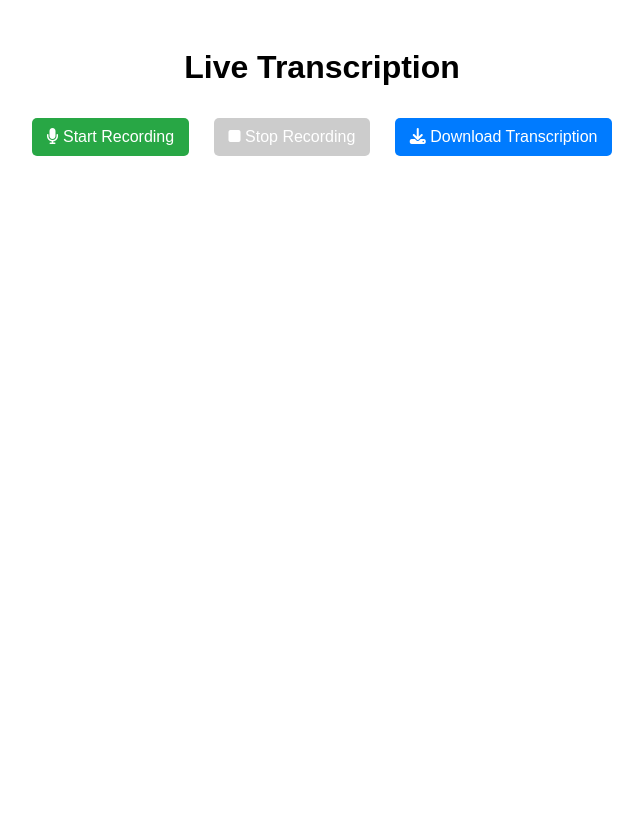
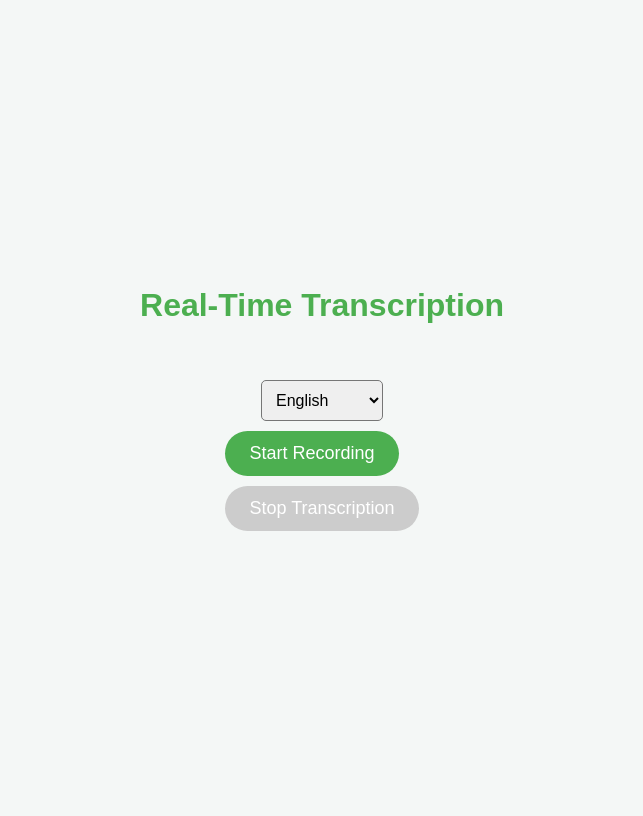
Before and after one commit to Ayka11/sufi, a Flask app: page / in a window 1280 px wide. Shown: the whole page, without its empty margins (318-961 px from the left). Before the commit the page ends 156 px from the top, so only its background shows below. Run offline with Flask 3, Linux system fonts and the light colour scheme; some libraries are stand-ins or nearby versions.

Commit message:
Update index.html

```diff
--- a/templates/index.html
+++ b/templates/index.html
@@ -3,136 +3,116 @@
 <head>
     <meta charset="UTF-8">
     <meta name="viewport" content="width=device-width, initial-scale=1.0">
-    <title>Live Transcription</title>
-    <script src="https://kit.fontawesome.com/a076d05399.js" crossorigin="anonymous"></script>
+    <title>Real-Time Transcription</title>
+    <script src="https://cdnjs.cloudflare.com/ajax/libs/font-awesome/6.0.0-beta3/css/all.min.css"></script>
+    <script src="https://cdnjs.cloudflare.com/ajax/libs/socket.io/4.4.1/socket.io.min.js"></script>
     <style>
         body {
             font-family: Arial, sans-serif;
-            text-align: center;
-            padding: 20px;
+            background-color: #f4f7f6;
+            display: flex;
+            flex-direction: column;
+            align-items: center;
+            justify-content: center;
+            height: 100vh;
+            color: #333;
         }
+        h1 { color: #4CAF50; }
+        #transcription { font-size: 18px; color: #555; margin-top: 20px; text-align: center; word-wrap: break-word; }
         button {
-            font-size: 16px;
-            padding: 10px 15px;
+            background-color: #4CAF50;
+            color: white;
+            padding: 12px 24px;
+            font-size: 18px;
+            border: none;
+            cursor: pointer;
+            border-radius: 50px;
             margin: 10px;
-            border: none;
-            border-radius: 5px;
-            cursor: pointer;
+            display: flex;
+            align-items: center;
+            justify-content: center;
+            transition: background-color 0.3s ease, transform 0.1s ease;
         }
-        #startRecording {
-            background-color: #28a745;
-            color: white;
-        }
-        #stopRecording {
-            background-color: #dc3545;
-            color: white;
-        }
-        #downloadTranscription {
-            background-color: #007bff;
-            color: white;
-        }
-        button:disabled {
-            background-color: #ccc !important;
-            cursor: not-allowed;
-        }
+        button:hover { background-color: #45a049; }
+        button:active { transform: scale(0.98); }
+        button:disabled { background-color: #ccc; cursor: not-allowed; }
+        .highlighted { background-color: #ff9800; }
+        .notification { margin-top: 10px; font-size: 16px; color: #007BFF; }
+        select { padding: 10px; font-size: 16px; border-radius: 5px; margin-top: 15px; }
     </style>
 </head>
 <body>
-    <h1>Live Transcription</h1>
-    <button id="startRecording"><i class="fas fa-microphone"></i> Start Recording</button>
-    <button id="stopRecording" disabled><i class="fas fa-stop"></i> Stop Recording</button>
-    <button id="downloadTranscription"><i class="fas fa-download"></i> Download Transcription</button>
-    <ul id="transcriptionList"></ul>
-
+    <h1>Real-Time Transcription</h1>
+    <div id="transcription"></div>
+    <select id="languageSelect">
+        <option value="en-US">English</option>
+        <option value="az-AZ">Azerbaijani</option>
+        <option value="fr-FR">French</option>
+        <option value="es-ES">Spanish</option>
+    </select>
+    <div>
+        <button id="startButton" onclick="startTranscription()">Start Recording</button>
+        <button id="stopButton" onclick="stopTranscription()" disabled>Stop Transcription</button>
+    </div>
+    <div id="notification" class="notification"></div>
     <script>
+        const socket = io.connect();
+        let isRecording = false;
         let mediaRecorder;
         let audioChunks = [];
-        let transcriptions = [];
 
-        document.getElementById("startRecording").addEventListener("click", async () => {
-            const startBtn = document.getElementById("startRecording");
-            const stopBtn = document.getElementById("stopRecording");
+        socket.on('transcription', function(data) {
+            document.getElementById('transcription').innerText += '\n' + data.transcription;
+        });
+
+        async function startTranscription() {
+            isRecording = true;
+            document.getElementById('startButton').disabled = true;
+            document.getElementById('stopButton').disabled = false;
+            document.getElementById('notification').innerText = 'Transcription started.';
 
             const stream = await navigator.mediaDevices.getUserMedia({ audio: true });
             mediaRecorder = new MediaRecorder(stream);
 
-            mediaRecorder.ondataavailable = (event) => {
-                audioChunks.push(event.data);
-                if (mediaRecorder.state === "inactive") {
-                    sendAudio();
+            mediaRecorder.ondataavailable = async (event) => {
+                if (event.data.size > 0 && isRecording) {
+                    audioChunks.push(event.data);
+                    const audioBlob = new Blob(audioChunks, { type: 'audio/wav' });
+                    audioChunks = [];
+                    sendAudio(audioBlob);
                 }
             };
 
             mediaRecorder.start();
-            startBtn.disabled = true;
-            startBtn.style.backgroundColor = "#ccc";
-            stopBtn.disabled = false;
-            stopBtn.style.backgroundColor = "#dc3545";
-
             setInterval(() => {
-                if (mediaRecorder.state === "recording") {
+                if (isRecording) {
                     mediaRecorder.stop();
                     mediaRecorder.start();
                 }
-            }, 15000);
-        });
-
-        document.getElementById("stopRecording").addEventListener("click", () => {
-            const startBtn = document.getElementById("startRecording");
-            const stopBtn = document.getElementById("stopRecording");
-
-            mediaRecorder.stop();
-            startBtn.disabled = false;
-            startBtn.style.backgroundColor = "#28a745";
-            stopBtn.disabled = true;
-            stopBtn.style.backgroundColor = "#ccc";
-        });
-
-        function sendAudio() {
-            const audioBlob = new Blob(audioChunks, { type: 'audio/webm' });
-            audioChunks = [];
-            const formData = new FormData();
-            formData.append("audio", audioBlob, "audio.webm");
-
-            fetch("/transcribe", { method: "POST", body: formData })
-                .then(response => response.json())
-                .then(data => {
-                    if (data.transcription) {
-                        const timestamp = new Date().toLocaleTimeString();
-                        transcriptions.push(`${timestamp}: ${data.transcription}`);
-                        updateTranscriptionList();
-                        localStorage.setItem("transcriptions", JSON.stringify(transcriptions));
-                    }
-                })
-                .catch(error => console.error("Error:", error));
+            }, 5000);
         }
 
-        function updateTranscriptionList() {
-            const list = document.getElementById("transcriptionList");
-            list.innerHTML = "";
-            transcriptions.forEach(text => {
-                const li = document.createElement("li");
-                li.textContent = text;
-                list.appendChild(li);
-            });
+        async function sendAudio(audioBlob) {
+            const formData = new FormData();
+            formData.append("audio", audioBlob, "audio.wav");
+
+            await fetch('/record', {
+                method: 'POST',
+                body: formData
+            }).then(response => {
+                if (!response.ok) {
+                    console.error("Failed to send audio");
+                }
+            }).catch(err => console.error(err));
         }
 
-        document.getElementById("downloadTranscription").addEventListener("click", () => {
-            const textContent = transcriptions.join("\n");
-            const blob = new Blob([textContent], { type: "text/plain" });
-            const a = document.createElement("a");
-            a.href = URL.createObjectURL(blob);
-            a.download = "transcription.txt";
-            a.click();
-        });
-
-        window.onload = function() {
-            const savedTranscriptions = localStorage.getItem("transcriptions");
-            if (savedTranscriptions) {
-                transcriptions = JSON.parse(savedTranscriptions);
-                updateTranscriptionList();
-            }
-        };
+        function stopTranscription() {
+            isRecording = false;
+            mediaRecorder.stop();
+            document.getElementById('startButton').disabled = false;
+            document.getElementById('stopButton').disabled = true;
+            document.getElementById('notification').innerText = 'Transcription stopped.';
+        }
     </script>
 </body>
 </html>
```
